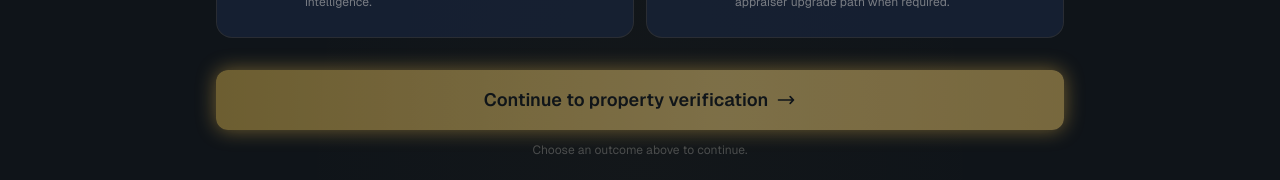
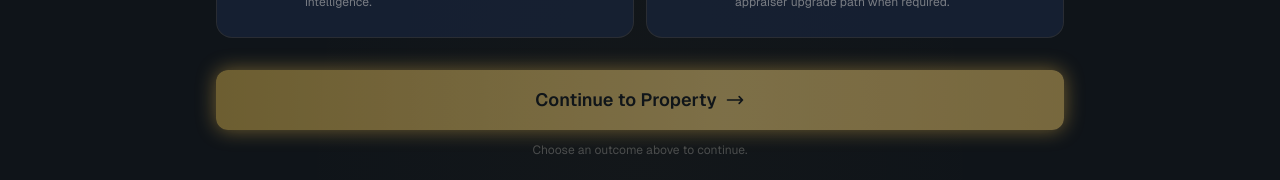
Before and after one commit to mikelaurenzo7-collab/Resourceful, a Next.js app: page /start in a window 1280 px wide. Shown: the part 1082-1262 px from the top of the page. Built offline with nearby package versions, Linux system fonts and the light colour scheme; no server answers; a web font is replaced by a local one.

Commit message:
refactor: use centralized assignment routing in intake

```diff
--- a/src/app/start/page.tsx
+++ b/src/app/start/page.tsx
@@ -4,11 +4,14 @@ import { useEffect } from 'react';
 import { useRouter } from 'next/navigation';
 import { useWizard } from '@/components/intake/WizardLayout';
 import Button from '@/components/ui/Button';
+import {
+  isIndependentValuationPurpose,
+  markIndependentValuationPurpose,
+  stripIndependentValuationMarker,
+} from '@/lib/assignments/routing';
 import type { ServiceType } from '@/types/database';
 
 type WorkflowId = ServiceType | 'independent_valuation';
-
-const INDEPENDENT_VALUATION_MARKER = '[INDEPENDENT_VALUATION]';
 
 const SERVICE_OPTIONS: {
   id: WorkflowId;
@@ -78,7 +81,7 @@ const SERVICE_OPTIONS: {
 ];
 
 function selectedWorkflow(serviceType: ServiceType | null, desiredOutcome: string): WorkflowId | null {
-  if (serviceType === 'pre_listing' && desiredOutcome.startsWith(INDEPENDENT_VALUATION_MARKER)) {
+  if (isIndependentValuationPurpose(desiredOutcome)) {
     return 'independent_valuation';
   }
   return serviceType;
@@ -95,28 +98,23 @@ export default function GoalsPage() {
   const activeWorkflow = selectedWorkflow(state.serviceType, state.desiredOutcome);
 
   const handleSelect = (option: (typeof SERVICE_OPTIONS)[number]) => {
-    const wasIndependent = state.desiredOutcome.startsWith(INDEPENDENT_VALUATION_MARKER);
-    const cleanOutcome = wasIndependent
-      ? state.desiredOutcome.slice(INDEPENDENT_VALUATION_MARKER.length).trim()
-      : state.desiredOutcome;
+    const cleanOutcome = stripIndependentValuationMarker(state.desiredOutcome);
 
     updateState({
       serviceType: option.serviceType,
       desiredOutcome: option.id === 'independent_valuation'
-        ? `${INDEPENDENT_VALUATION_MARKER} ${cleanOutcome}`.trim()
+        ? markIndependentValuationPurpose(cleanOutcome)
         : cleanOutcome,
       reviewTier: option.id === 'tax_appeal' ? state.reviewTier : 'auto',
     });
   };
 
-  const visibleOutcome = state.desiredOutcome.startsWith(INDEPENDENT_VALUATION_MARKER)
-    ? state.desiredOutcome.slice(INDEPENDENT_VALUATION_MARKER.length).trim()
-    : state.desiredOutcome;
+  const visibleOutcome = stripIndependentValuationMarker(state.desiredOutcome);
 
   const updateVisibleOutcome = (value: string) => {
     updateState({
       desiredOutcome: activeWorkflow === 'independent_valuation'
-        ? `${INDEPENDENT_VALUATION_MARKER} ${value}`.trim()
+        ? markIndependentValuationPurpose(value)
         : value,
     });
   };
@@ -245,7 +243,7 @@ export default function GoalsPage() {
           disabled={!activeWorkflow}
           onClick={() => router.push('/start/property')}
         >
-          Continue to property verification
+          Continue to Property
           <svg className="ml-2 h-5 w-5" fill="none" stroke="currentColor" viewBox="0 0 24 24" aria-hidden="true">
             <path strokeLinecap="round" strokeLinejoin="round" strokeWidth={2} d="M17 8l4 4m0 0l-4 4m4-4H3" />
           </svg>
```
